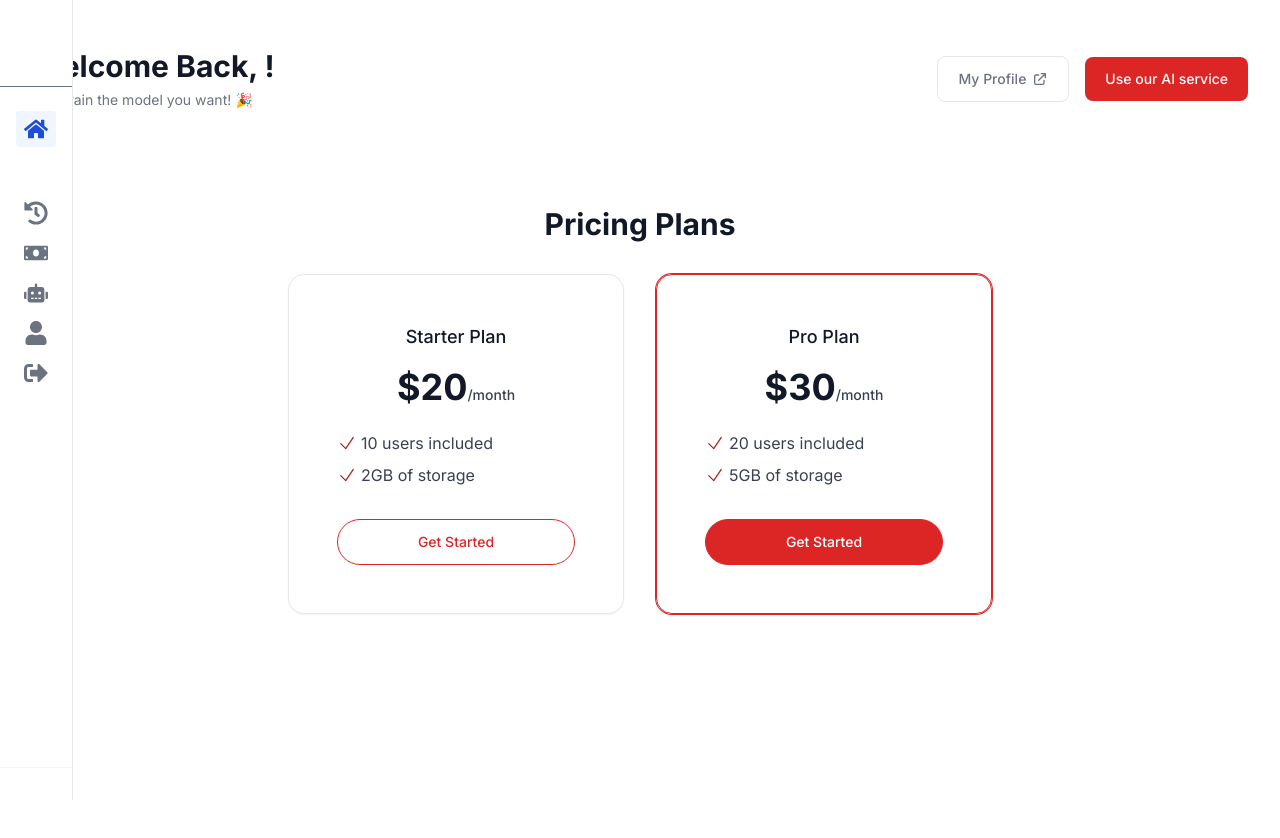
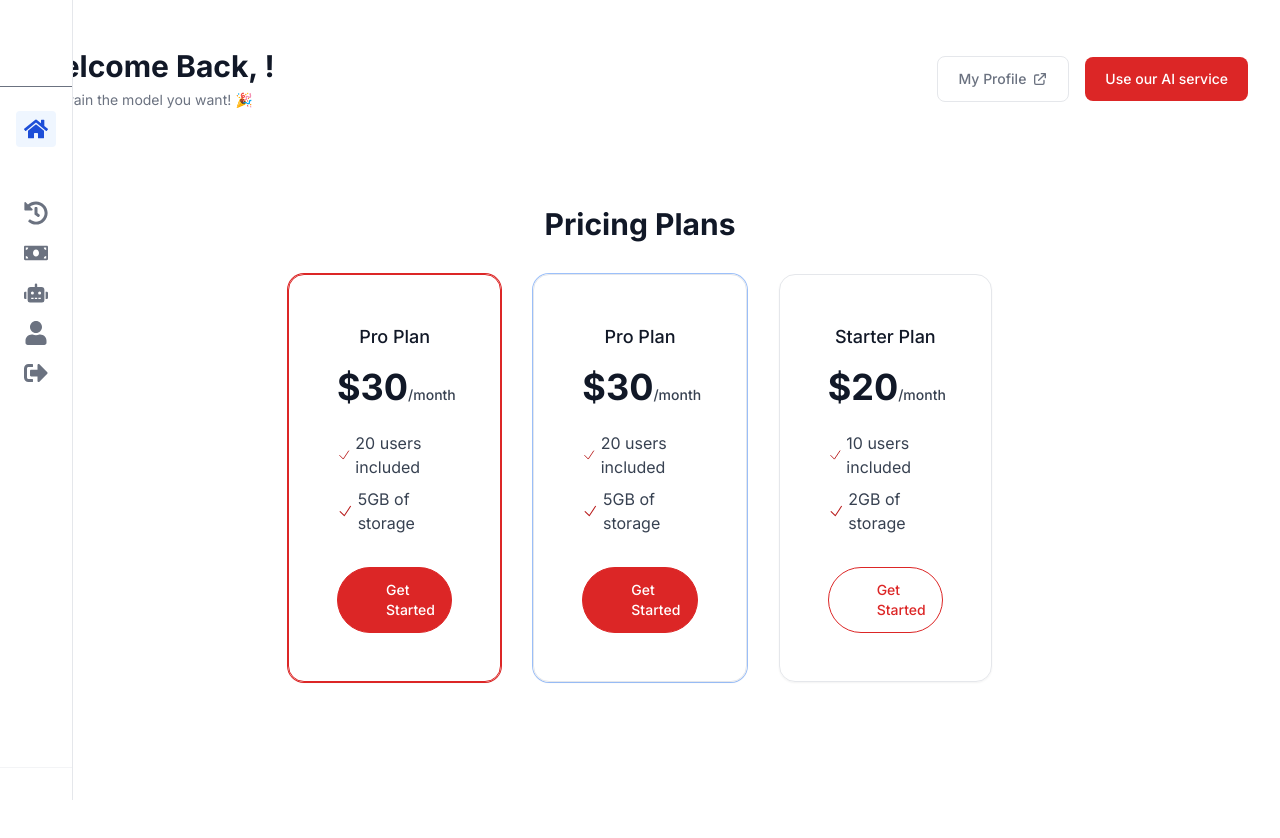
Before and after one commit to PoulavBhowmick03/alchemistai, a Next.js app in the folder client/: page /dashboard/premium in a window 1280 px wide. Shown: the top 838 px of the page. Built offline with nearby package versions, Linux system fonts and the light colour scheme; no server answers.

Commit message:
changes to gan and req2

```diff
--- a/client/app/dashboard/components/pricing.jsx
+++ b/client/app/dashboard/components/pricing.jsx
@@ -3,10 +3,58 @@
 const Pricing = () => {
   return (
     <div className='bg-white w-screen h-screen'>
-    <div className="mx-auto max-w-3xl px-4 py-8 sm:px-6 sm:py-12 lg:px-8 bg-white w-screen">
+      <div className="mx-auto max-w-3xl px-4 py-8 sm:px-2 sm:py-12 lg:px-8 bg-white w-screen">
         <h1 className="text-3xl font-bold text-gray-900 text-center mb-8">Pricing Plans</h1>
-      <div className="grid grid-cols-1 gap-4 sm:grid-cols-2 sm:items-center md:gap-8">
-        <div className="rounded-2xl border border-red-600 p-6 shadow-sm ring-1 ring-red-600 sm:order-last sm:px-8 lg:p-12">
+        <div className="grid grid-cols-1 gap-4 sm:grid-cols-3 sm:items-center md:gap-8">
+          <div className="rounded-2xl border border-red-600 p-6 shadow-sm ring-1 ring-red-600 sm:px-8 lg:p-12">
+            <div className="text-center">
+              <h2 className="text-lg font-medium text-gray-900">
+                Pro Plan
+                <span className="sr-only">Plan</span>
+              </h2>
+              <p className="mt-2 sm:mt-4">
+                <strong className="text-3xl font-bold text-gray-900 sm:text-4xl">$30</strong>
+                <span className="text-sm font-medium text-gray-700">/month</span>
+              </p>
+            </div>
+            <ul className="mt-6 space-y-2">
+              <li className="flex items-center gap-1">
+                <svg
+                  xmlns="http://www.w3.org/2000/svg"
+                  fill="none"
+                  viewBox="0 0 24 24"
+                  strokeWidth="1.5"
+                  stroke="currentColor"
+                  className="size-5 text-red-700"
+                >
+                  <path strokeLinecap="round" strokeLinejoin="round" d="M4.5 12.75l6 6 9-13.5" />
+                </svg>
+                <span className="text-gray-700">20 users included</span>
+              </li>
+              <li className="flex items-center gap-1">
+                <svg
+                  xmlns="http://www.w3.org/2000/svg"
+                  fill="none"
+                  viewBox="0 0 24 24"
+                  strokeWidth="1.5"
+                  stroke="currentColor"
+                  className="size-5 text-red-700"
+                >
+                  <path strokeLinecap="round" strokeLinejoin="round" d="M4.5 12.75l6 6 9-13.5" />
+                </svg>
+                <span className="text-gray-700">5GB of storage</span>
+              </li>
+              {/* Add more pricing details here */}
+            </ul>
+            <a
+              href="#"
+              className="mt-8 block rounded-full border border-red-600 bg-red-600 px-12 py-3 text-center text-sm font-medium text-white hover:bg-red-700 hover:ring-1 hover:ring-red-700 focus:outline-none focus:ring active:text-red-500"
+            >
+              Get Started
+            </a>
+          </div>
+
+          <div className="rounded-2xl border p-6 shadow-sm ring-1 sm:px-8 lg:p-12">
             <div className="text-center">
               <h2 className="text-lg font-medium text-gray-900">
                 Pro Plan
--- a/client/app/generate/page.jsx
+++ b/client/app/generate/page.jsx
@@ -32,7 +32,7 @@
     setInputValue('');
 
     try {
-      const response = await axios.post('/api/chatbot', { input: inputValue });
+      const response = await axios.post('http://127.0.0.1:5000/generate', { input: inputValue });
       setChatHistory([...chatHistory, inputValue, response.data.output]);
     } catch (error) {
       console.error('Error:', error);
```
Lines whose indentation alone changed are shown as unchanged.
